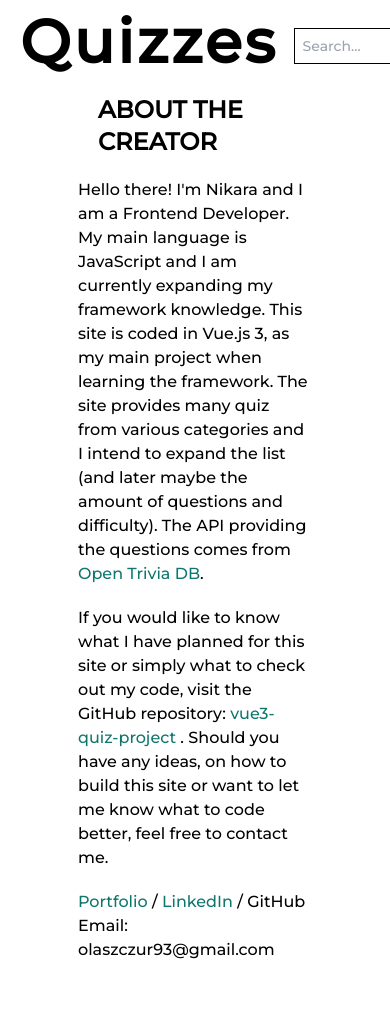
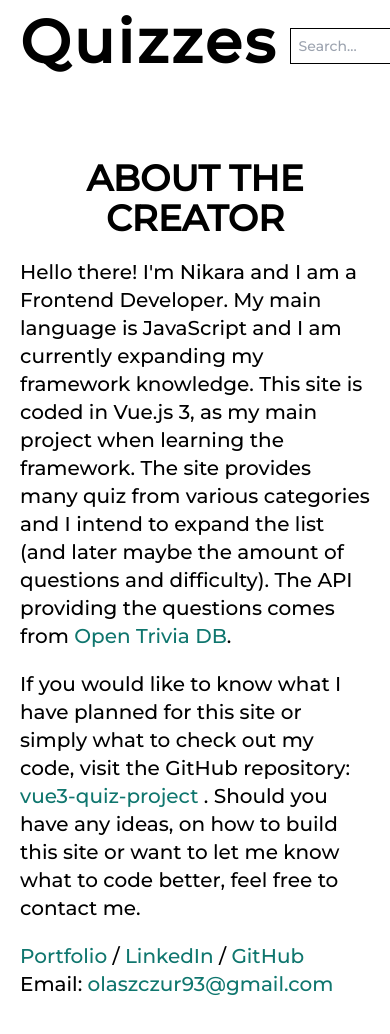
Before and after one commit to Nikara4/vue3-FM-project, a Vue app: page /about in a window 390 px wide. Shown: the top 1034 px of the page. Before the commit the page ends 982 px from the top, so only its background shows below. Built offline with nearby package versions, Linux system fonts and the light colour scheme.

Commit message:
adjust final responsiveness for phones

```diff
--- a/src/App.vue
+++ b/src/App.vue
@@ -1,8 +1,8 @@
 <template>
   <header>
-    <div class="xxsm:w-screen flex w-9/12 px-5 2xl:w-11/12">
+    <div class="xsm:w-screen flex w-9/12 px-5 2xl:w-11/12">
       <h1
-        class="xsm:text-6xl xsm:mr-3 font-sans text-5xl antialiased font-semibold tracking-wider my-3 mr-5  2xl:text-8xl 2xl:mr-10"
+        class="xsm:text-6xl xsm:mr-2 font-sans text-5xl antialiased font-semibold tracking-wider my-3 mr-5  2xl:text-8xl 2xl:mr-10"
         ><RouterLink to="/">Quizzes</RouterLink></h1
       >
       <input
--- a/src/components/quiz/QuizDetail.vue
+++ b/src/components/quiz/QuizDetail.vue
@@ -1,18 +1,17 @@
 <template>
   <div
-    class="bg-cover bg-center w-full h-60 2xl:h-respnsive-detail-img"
+    class="xsm:h-block-sm g-cover bg-center w-full h-60 2xl:h-respnsive-detail-img"
     :style="{ backgroundImage: getQuizImg() }"
   />
-  <div class="w-full h-3 mb-2.5 2xl:h-14">
+  <div v-if="quizStarted" class="xsm:h-bar-sm w-full h-3 mb-2.5 2xl:h-14">
     <div
-      v-if="quizStarted"
-      class="h-full bg-teal-700 duration-300"
+      class="h-full-h bg-teal-700 duration-300"
       :style="{ width: barPercentage }"
-    ></div>
+    />
   </div>
   <div>
     <h3
-      class="uppercase font-sans antialiased font-semibold text-2xl ml-5 mb-3"
+      class="xsm:text-3xl xsm:mt-10 uppercase font-sans antialiased font-semibold text-2xl ml-5 mb-3"
     >
       {{ quizCategoryName?.name }}
       <span v-if="!showResults && quizStarted"
@@ -21,8 +20,12 @@
     </h3>
   </div>
   <div v-if="initialQuizPage">
-    <p class="mx-10">{{ quizCategoryName?.descr }}</p>
-    <BasicButton @click-action="startTheQuiz">take the quiz </BasicButton>
+    <p class="xsm:text-xl xsm:my-5 mx-10">{{ quizCategoryName?.descr }}</p>
+    <div class="xsm:m-5">
+      <BasicButton @click-action="startTheQuiz"
+        >take the quiz
+      </BasicButton></div
+    >
   </div>
 </template>
 
--- a/src/components/quiz/QuizQuestion.vue
+++ b/src/components/quiz/QuizQuestion.vue
@@ -1,11 +1,11 @@
 <template>
   <div>
     <ul>
-      <h3 class="uppercase font-sans font-semibold text-xl mx-10 my-8">
+      <h3 class="xsm:text-2xl xsm:mx-5 uppercase font-sans font-semibold text-xl mx-10 my-8">
         {{ normaliseQuestions(question) }}
       </h3>
       <li
-        class="font-sans mx-10 cursor-pointer hover:bg-teal-500 duration-200 active:bg-teal-600 flex"
+        class="xsm:text-xl font-sans mx-10 cursor-pointer hover:bg-teal-500 duration-200 active:bg-teal-600 flex"
         :class="`${answer}-${key}` === answerSelected && 'clicked-answer'"
         v-for="(answer, key) in answers"
         :key="`${answer}-${key}`"
--- a/src/components/quiz/QuizResult.vue
+++ b/src/components/quiz/QuizResult.vue
@@ -1,14 +1,14 @@
 <template>
   <div v-if="isQuizFinished">
-    <h3 class="uppercase font-sans font-semibold text-xl mx-10 my-8">
+    <h3 class="xsm:text-2xl uppercase font-sans font-semibold text-xl mx-10 my-8">
       Congrats, you have finished the quiz!
     </h3>
-    <p class="text-lg font-sans mx-10">Your Results:</p>
-    <h4 class="text-lg font-sans mx-10 mb-5 font-semibold antialiased">{{
+    <p class="xsm:text-xl text-lg font-sans mx-10">Your Results:</p>
+    <h4 class="xsm:text-xl text-lg font-sans mx-10 mb-5 font-semibold antialiased">{{
       `${numberOfCorrectAnswers}/${numberOfQuestions}`
     }}</h4>
 
-    <p class="text-md font-sans mx-10"
+    <p class="xsm:text-xl text-md font-sans mx-10"
       >You can try again and retake the quiz:</p
     >
   </div>
--- /dev/null
+++ b/src/composables/quizComposables.ts
@@ -0,0 +1,2 @@
+import { ref } from 'vue';
+import { quizCategory } from '../data/quizCategories.js';
--- a/src/views/AboutView.vue
+++ b/src/views/AboutView.vue
@@ -1,11 +1,11 @@
 <template>
   <main>
-    <div class="antialiased container mx-auto max-h-max w-3/5">
+    <div class="xsm:my-16 xsm:w-screen antialiased max-h-max w-3/5">
       <h1
-        class="uppercase font-sans antialiased font-semibold text-2xl ml-5 mb-3"
+        class="xsm:w-full xsm:text-center xsm:m-0 xsm:text-4xl uppercase font-sans antialiased font-semibold text-2xl ml-5 mb-3"
         >About the creator</h1
       >
-      <div class="my-5">
+      <div class="xsm:mx-5 my-5 xsm:text-xl">
         <p>
           {{ about.descr }}
           <a
@@ -15,7 +15,7 @@
           >.
         </p>
       </div>
-      <div class="my-5">
+      <div class="xsm:mx-5 my-5 xsm:text-xl">
         <p>
           {{ about.repoDescr }}
           <a
@@ -27,7 +27,7 @@
           {{ about.contactDesc }}
         </p></div
       >
-      <div class="my-5">
+      <div class="xsm:mx-5 my-5 xsm:text-xl">
         <p>
           <a
             class="text-teal-700 hover:text-white hover:bg-teal-700 duration-300"
@@ -46,16 +46,16 @@
           <a
             class="text-teal-700 hover:text-white hover:bg-teal-700 duration-300"
             :href="about.githubLink"
-          ></a
-          >{{ about.githubDescr }}
+          >{{ about.githubDescr }} </a
+          >
         </p>
         <p>
           Email:
           <a
             class="text-teal-700 hover:text-white hover:bg-teal-700 duration-300"
             :href="about.emailLink"
-          ></a
-          >{{ about.emailDescr }}
+          >{{ about.emailDescr }}</a
+          >
         </p></div
       >
     </div>
--- a/src/views/HomeView.vue
+++ b/src/views/HomeView.vue
@@ -1,6 +1,6 @@
 <template>
   <main>
-    <div class="container mx-auto">
+    <div class="w-screen">
       <div class="max-h-max mx-auto">
         <ul class="xsm:grid-cols-1 grid grid-cols-3 2xl:grid-cols-2">
           <li v-for="quiz in quizCategory" :key="quiz.categoryNumber">
--- a/src/views/QuizView.vue
+++ b/src/views/QuizView.vue
@@ -1,8 +1,8 @@
 <template>
   <main>
-    <div class="container mx-auto">
+    <div class="w-screen">
       <div class="max-h-max mx-auto">
-        <div class="h-auto border border-black mx-10 2xl:mx-24 2xl:my-14 h-full">
+        <div class="xsm:mx-8 xsm:my-12 h-auto border border-black mx-10 2xl:mx-24 2xl:my-14 h-full">
           <div>
             <QuizDetail
               :quizStarted="isQuizStarted"
@@ -21,7 +21,7 @@
               @selectAnswer="onAnswerSelected"
               :selected="selected"
             />
-            <BasicButton
+            <div class="xsm:m-5"><BasicButton
               v-if="isAnswerSelected || isQuizFinished"
               @click-action="
                 isQuizFinished ? getQuizResults() : getNextQuestion()
@@ -29,7 +29,7 @@
             >
               {{ isQuizFinished ? 'finish quiz' : 'next question' }}
             </BasicButton>
-            <div v-else class="mb-16"></div>
+            <div v-else class="mb-16"></div>    </div>
           </div>
           <div v-else-if="showResults && !isQuizStarted">
             <QuizResult
@@ -37,9 +37,10 @@
               :numberOfQuestions="quizQuestions.results.length"
               :isQuizFinished="isQuizFinished"
             />
-            <BasicButton v-if="!isInitialQuizPage" @click-action="startTheQuiz">
+            <div class="xsm:m-5"><BasicButton v-if="!isInitialQuizPage" @click-action="startTheQuiz">
               retake the quiz
-            </BasicButton>
+            </BasicButton></div>
+
           </div>
         </div>
       </div>
--- a/tailwind.config.js
+++ b/tailwind.config.js
@@ -18,6 +18,7 @@ module.exports = {
       },
     height: {
       'block-sm': '16rem',
+      'bar-sm': '16px',
       'full-h': '100%',
       'respnsive-detail-img': '36rem'
     },
```
